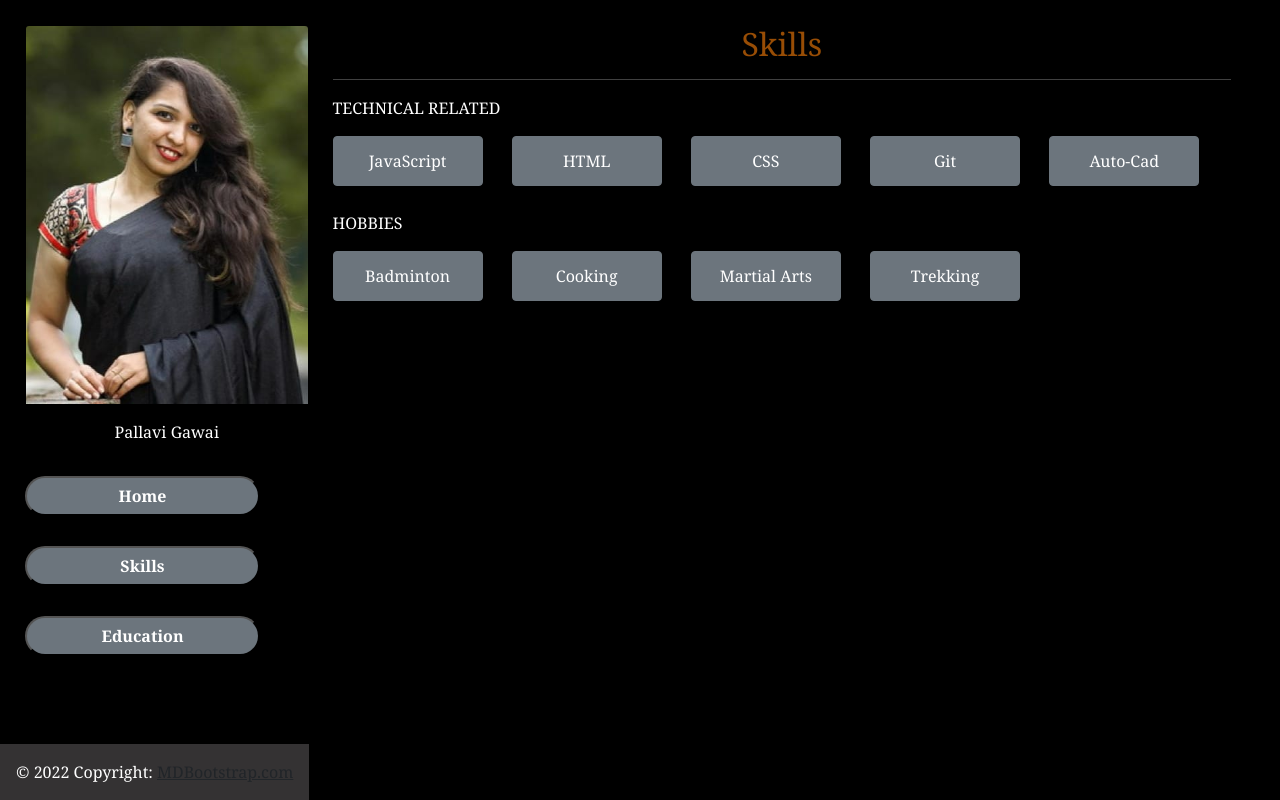
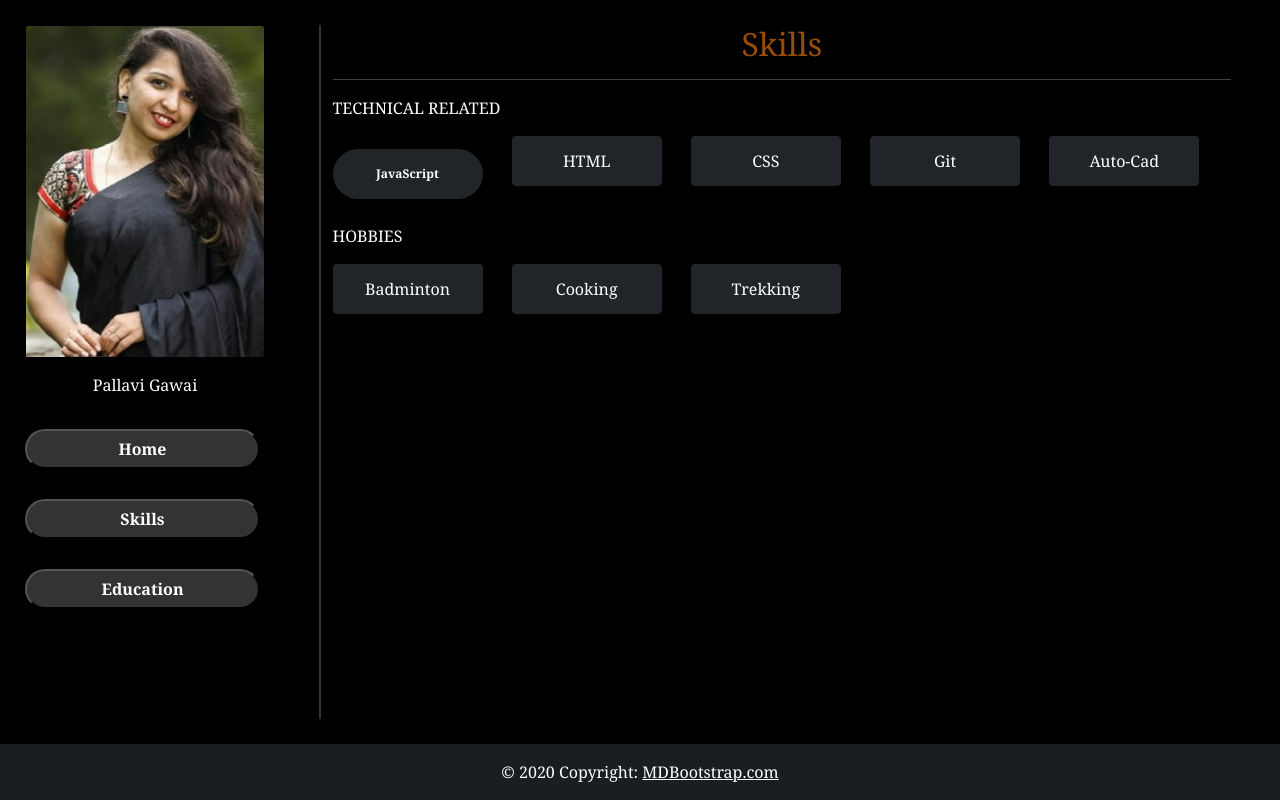
Before and after one commit to pallavigawai/Portfolio, a plain HTML site: page index.html in a window 1280 px wide. Both pictures are taken after a click on the tab "Skills". Drawn offline with nearby package versions, Linux system fonts and the light colour scheme.

Commit message:
modified skill section

```diff
--- a/index.html
+++ b/index.html
@@ -20,15 +20,18 @@
       crossorigin="anonymous"
     ></script>
   </head>
+
   <body>
-    <div class="container-fixed">
+    <div
+      class="container-fixed min-vh-100 d-flex flex-column justify-content-between"
+    >
       <div class="row">
-        <div class="col-sm-1 col-md-4 col-lg-3">
-          <div class="card">
+        <div class="col-sm-3 col-md-5 col-lg-3 vertical-divider">
+          <div class="card" style="width: 15rem">
             <img
-              src="portfolio pic.jpeg"
+              src="profile-pic.jpeg "
               class="card-img-top img-fluid"
-              alt="profile-pic"
+              alt="portfolio-image"
             />
             <div class="card-body">
               <p class="card-text" align="center">Pallavi Gawai</p>
@@ -42,7 +45,7 @@
               aria-orientation="vertical"
             >
               <button
-                class="badge rounded-pill bg-secondary badge-text"
+                class="badge rounded-pill dark-grey badge-text"
                 id="v-pills-home-tab"
                 data-bs-toggle="pill"
                 data-bs-target="#nav-home"
@@ -54,7 +57,7 @@
                 Home
               </button>
               <button
-                class="badge rounded-pill bg-secondary badge-text"
+                class="badge rounded-pill dark-grey badge-text"
                 id="v-pills-profile-tab"
                 data-bs-toggle="pill"
                 data-bs-target="#nav-profile"
@@ -66,7 +69,7 @@
                 Skills
               </button>
               <button
-                class="badge rounded-pill bg-secondary badge-text"
+                class="badge rounded-pill dark-grey badge-text"
                 id="v-pills-messages-tab"
                 data-bs-toggle="pill"
                 data-bs-target="#nav-contact"
@@ -80,7 +83,7 @@
             </div>
           </div>
         </div>
-        <div class="col-sm-4 col-md-6 col-lg-9">
+        <div class="col-sm-9 col-md-7 col-lg-9">
           <div class="tab-content" id="nav-tabContent">
             <div
               class="tab-pane fade show active"
@@ -127,22 +130,18 @@
                 <hr />
               </section>
               <p>TECHNICAL RELATED</p>
-              <button class="btn btn-secondary" type="submit">
+              <button class="badge rounded-pill btn btn-dark" type="submit">
                 JavaScript
               </button>
-              <input class="btn btn-secondary" type="button" value="HTML" />
-              <input class="btn btn-secondary" type="submit" value="CSS" />
-              <input class="btn btn-secondary" type="reset" value="Git" />
-              <input class="btn btn-secondary" type="reset" value="Auto-Cad" />
+              <input class="btn btn-dark" type="button" value="HTML" />
+              <input class="btn btn-dark" type="submit" value="CSS" />
+              <input class="btn btn-dark" type="reset" value="Git" />
+              <input class="btn btn-dark" type="reset" value="Auto-Cad" />
               <p>HOBBIES</p>
-              <input class="btn btn-secondary" type="reset" value="Badminton" />
-              <input class="btn btn-secondary" type="reset" value="Cooking" />
-              <input
-                class="btn btn-secondary"
-                type="reset"
-                value="Martial Arts"
-              />
-              <input class="btn btn-secondary" type="reset" value="Trekking" />
+              <input class="btn btn-dark" type="reset" value="Badminton" />
+              <input class="btn btn-dark" type="reset" value="Cooking" />
+
+              <input class="btn btn-dark" type="reset" value="Trekking" />
             </div>
             <div
               class="tab-pane fade"
@@ -197,10 +196,13 @@
           </div>
         </div>
       </div>
-      <footer class="bg-light text-center text-lg-start footer-position">
-        <div class="text-center p-3" style="background-color: rgb(52, 50, 51)">
-          © 2022 Copyright:
-          <a class="text-dark" href="https://mdbootstrap.com/"
+      <footer class="bg-dark text-center text-white footer-pose">
+        <div
+          class="text-center p-3"
+          style="background-color: rgba(0, 0, 0, 0.2)"
+        >
+          © 2020 Copyright:
+          <a class="text-white" href="https://mdbootstrap.com/"
             >MDBootstrap.com</a
           >
         </div>
--- a/style.css
+++ b/style.css
@@ -10,6 +10,7 @@ body {
   justify-content: center;
   background-color: black !important;
   max-width: 100%;
+  min-height: 100%;
   color: white !important;
 }
 
@@ -28,16 +29,15 @@ body {
   padding-top: 10px;
 }
 
-.container {
+.container-fixed {
   background-color: black;
+  display: flex;
+  height: 100vh;
+  flex-direction: column;
 }
 
 .nav-link {
   margin-top: 25px;
-}
-.col-9 {
-  border-style: 5px;
-  color: yellow;
 }
 .card {
   background-color: black !important;
@@ -63,17 +63,32 @@ body {
   margin-bottom: 25px;
 }
 
-.badge {
+/* .badge {
   height: 40px;
   width: 235px;
   margin-top: 15px;
   margin-bottom: 15px;
-}
+  background-color: rgb(52, 50, 51) !important;
+} */
 .badge-text {
   font-size: 1rem !important;
 }
 
-.footer-position {
-  position: absolute;
+/* .footer-pose {
   bottom: 0%;
+
+} */
+.dark-grey {
+  background-color: rgb(52, 50, 51);
+  height: 40px;
+  width: 235px;
+  margin-top: 15px;
+  margin-bottom: 15px;
+  background-color: rgb(52, 50, 51) !important;
 }
+.vertical-divider {
+  border-right: 2px solid rgb(52, 50, 51);
+}
+.off-white {
+  background-color: rgb(227, 211, 211);
+}
```
Also changed, not shown: profile-pic.jpeg (added).
